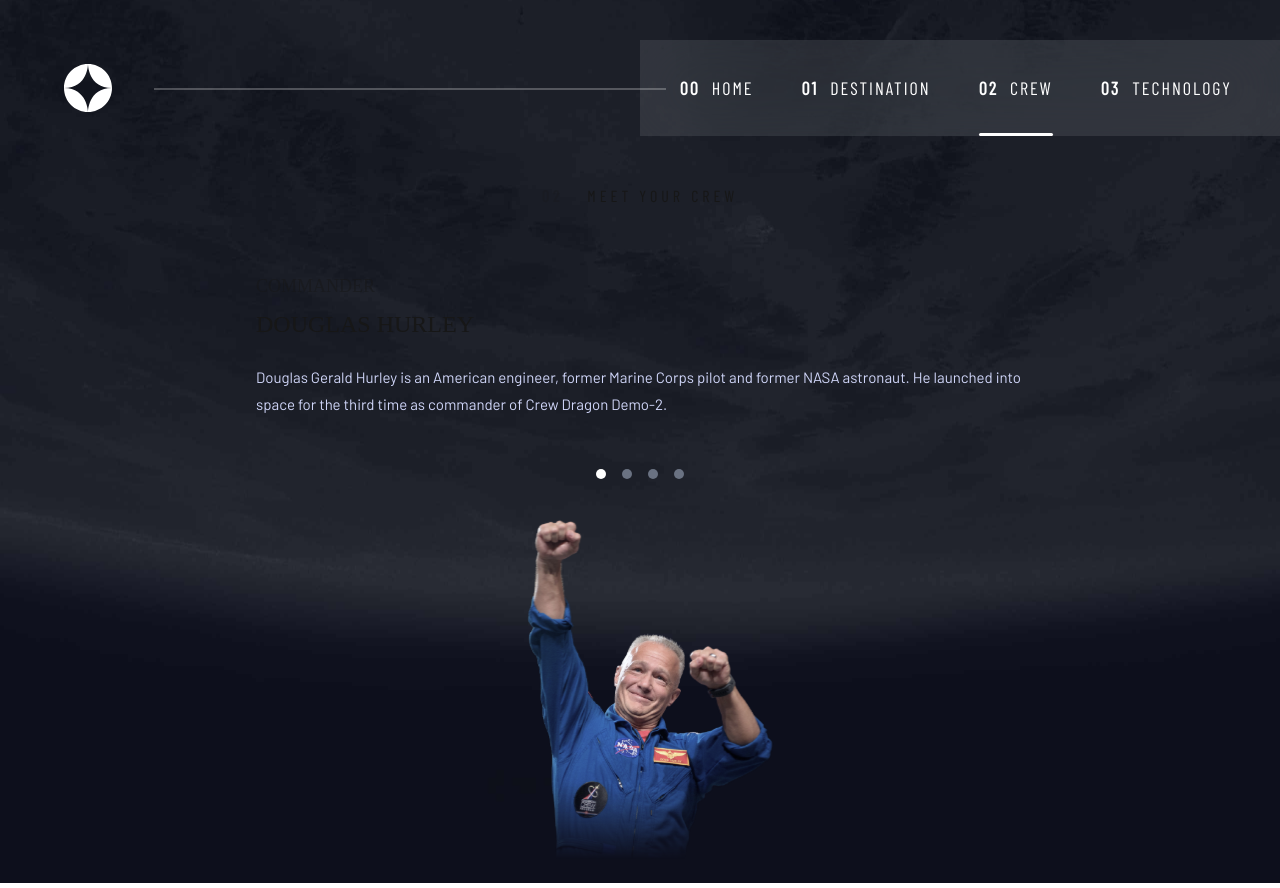
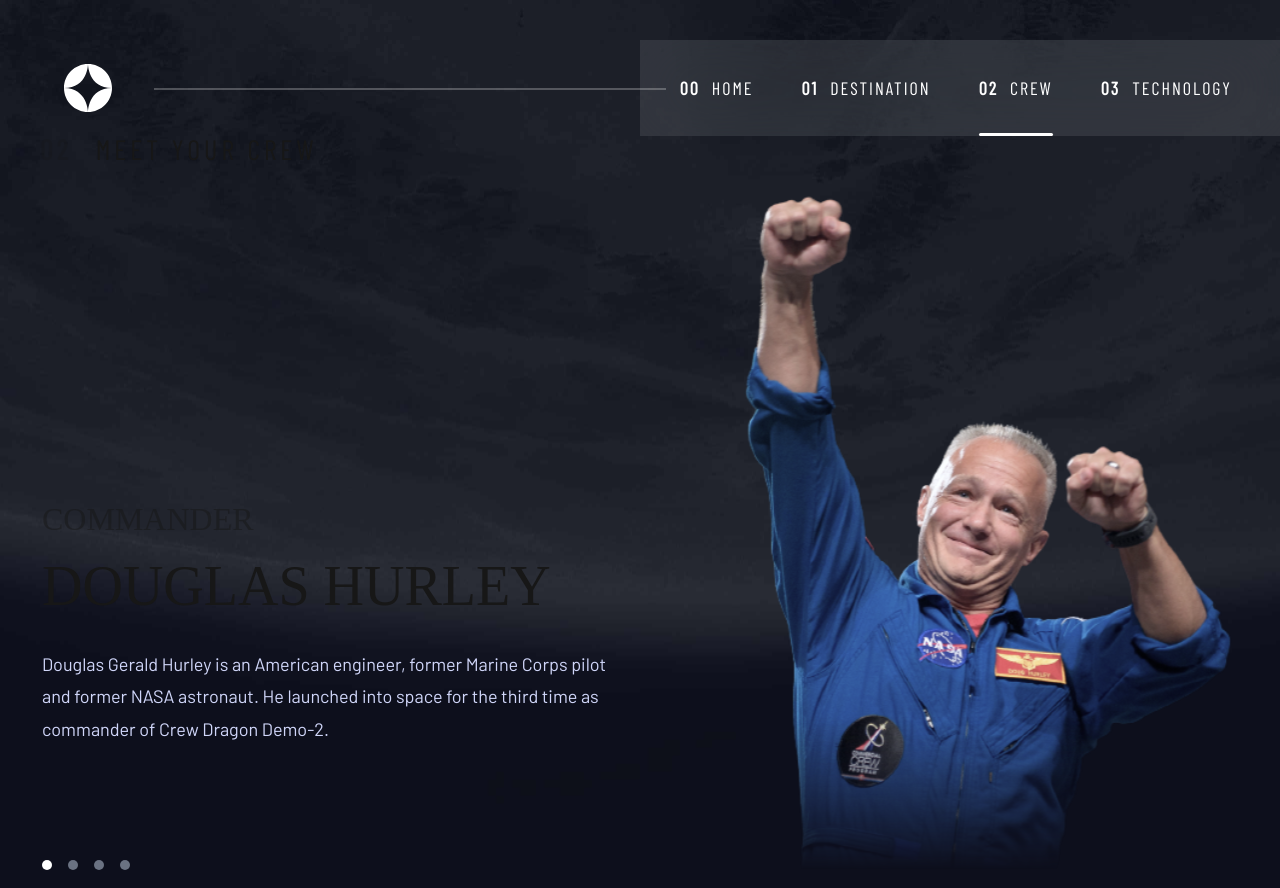
Before and after one commit to PersonalProjectFrontendmentorIO/space_tourism_website, a Next.js app: page /crew in a window 1280 px wide. Built offline with nearby package versions, Linux system fonts and the light colour scheme; a web font is replaced by a local one.

Commit message:
feat: enhance CrewMember component layout and styling for better user experience

```diff
--- a/src/components/crew/crewMember.tsx
+++ b/src/components/crew/crewMember.tsx
@@ -30,30 +30,38 @@ const CrewMember = () => {
 	}, [apiText, apiImage]);
 
 	return (
-		<div className="pt-[88px] md:pt-space-preset-1200 xl:pt-[160px]">
-			<div className="flex flex-col">
-				<div className="flex flex-col justify-center items-center space-y-6 m-6">
-					{/* Title */}
-					<div className="flex space-x-6 justify-center items-center font-barlow-condensed text-base uppercase w-full tracking-space-wider">
+		<div className="pt-[88px] md:pt-space-preset-1200 xl:pt-[88px]">
+			<div className="flex flex-col space-y-8 xl:min-h-screen xl:justify-center xl:items-center">
+				<div className="w-full my-6 px-10 xl:items-start xl:max-w-screen-xl">
+					<div className="flex space-x-6 items-center font-barlow-condensed text-base md:text-xl xl:text-[28px] uppercase tracking-space-wider justify-center xl:justify-start">
 						<h1 className="font-bold opacity-25">02</h1>
 						<h1>MEET YOUR CREW</h1>
 					</div>
+				</div>
 
+				{/* Main Content */}
+				<div className="flex flex-col xl:flex-row xl:items-end xl:justify-center space-y-6 xl:space-y-0 xl:space-x-20 mx-6 md:mx-10 xl:mx-40 xl:max-w-screen-xl">
+					{/* Left Side - Text + Dots */}
+					<div className="flex flex-col items-center text-center xl:items-start xl:text-left space-y-6 xl:space-y-12 xl:max-w-xl">
 						{/* Text Carousel */}
 						<Carousel
 							setApi={setApiText}
 							opts={{ loop: true }}
-						className="w-full max-w-3xl pt-10"
+							className="w-full max-w-3xl my-10"
 						>
 							<CarouselContent>
 								{crew.map((member, index) => (
 									<CarouselItem key={index}>
-									<div className="flex flex-col text-center md:text-left space-y-6">
+										<div className="flex flex-col text-center space-y-6 md:mx-24 xl:mx-0 xl:items-start xl:text-left">
 											<div className="font-bellefair space-y-2 uppercase">
-											<h2 className="text-lg opacity-50">{member.crewRole}</h2>
-											<h1 className="text-2xl">{member.crewName}</h1>
+												<h2 className="text-lg opacity-50 md:text-2xl xl:text-[32px]">
+													{member.crewRole}
+												</h2>
+												<h1 className="text-2xl md:text-[40px] xl:text-[56px]">
+													{member.crewName}
+												</h1>
 											</div>
-										<p className="font-barlow text-[15px] leading-space-preset-9 text-space-blue-300">
+											<p className="font-barlow text-[15px] md:text-base xl:text-lg leading-space-preset-9 text-space-blue-300">
 												{member.crewDescription}
 											</p>
 										</div>
@@ -62,8 +70,8 @@ const CrewMember = () => {
 							</CarouselContent>
 						</Carousel>
 
-					{/* Dot Navigation (FIXED) */}
-					<div className="flex justify-center space-x-4 w-full">
+						{/* Dot Navigation */}
+						<div className="flex justify-center xl:justify-start space-x-4 w-full">
 							{crew.map((_, dotIndex) => (
 								<button
 									key={dotIndex}
@@ -77,23 +85,25 @@ const CrewMember = () => {
 								/>
 							))}
 						</div>
+					</div>
 
-					{/* Image Carousel */}
+					{/* Right Side - Image Carousel */}
+					<div className="flex justify-center xl:justify-end w-full">
 						<Carousel
 							setApi={setApiImage}
 							opts={{ loop: true }}
-						className="w-full max-w-3xl"
+							className="w-full max-w-3xl md:w-[447px] md:h-[527px] xl:w-[540px] xl:h-[676px]"
 						>
 							<CarouselContent>
 								{crew.map((member, index) => (
 									<CarouselItem key={index}>
-									<div className="flex justify-center mt-4">
+										<div className="flex justify-center mt-4 xl:mt-0">
 											<Image
 												src={member.crewImage}
 												alt={member.crewName}
 												width={272}
 												height={340}
-											className="object-contain max-h-[400px]"
+												className="object-contain md:w-[447px] md:h-[527px] xl:w-[540px] xl:h-[676px]"
 											/>
 										</div>
 									</CarouselItem>
@@ -103,6 +113,7 @@ const CrewMember = () => {
 					</div>
 				</div>
 			</div>
+		</div>
 	);
 };
 
```
Lines whose indentation alone changed are shown as unchanged.
